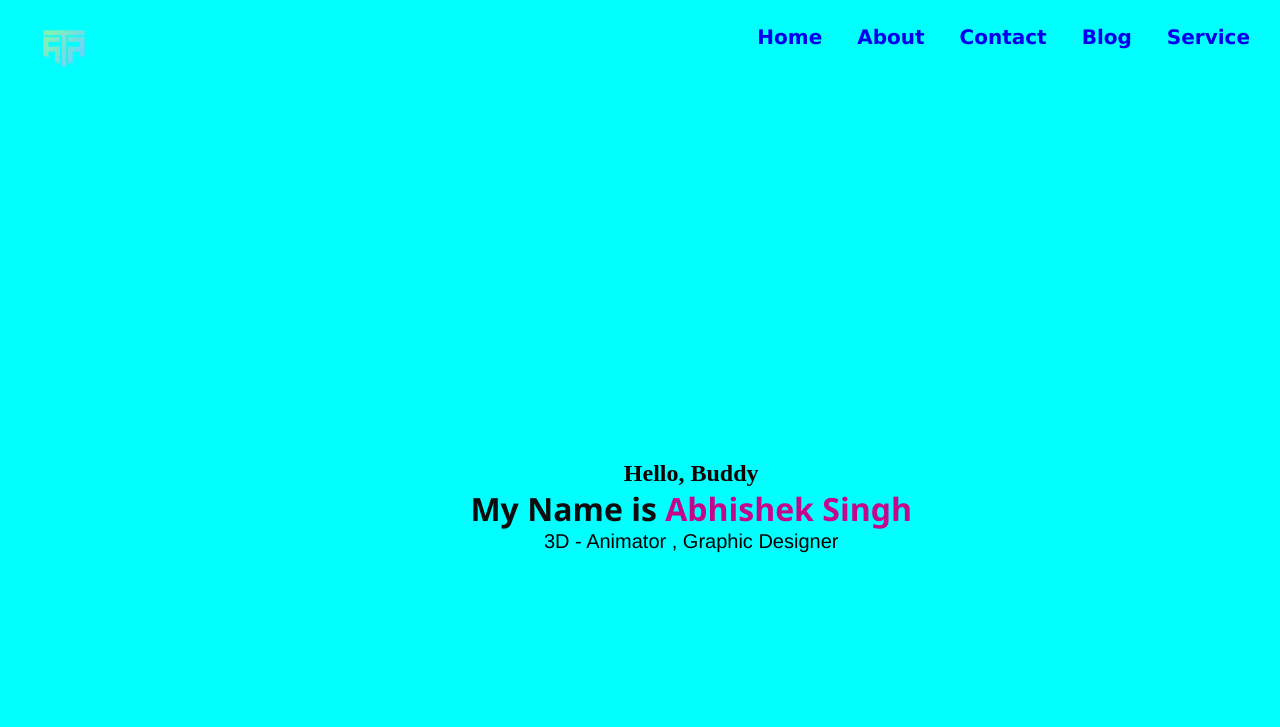
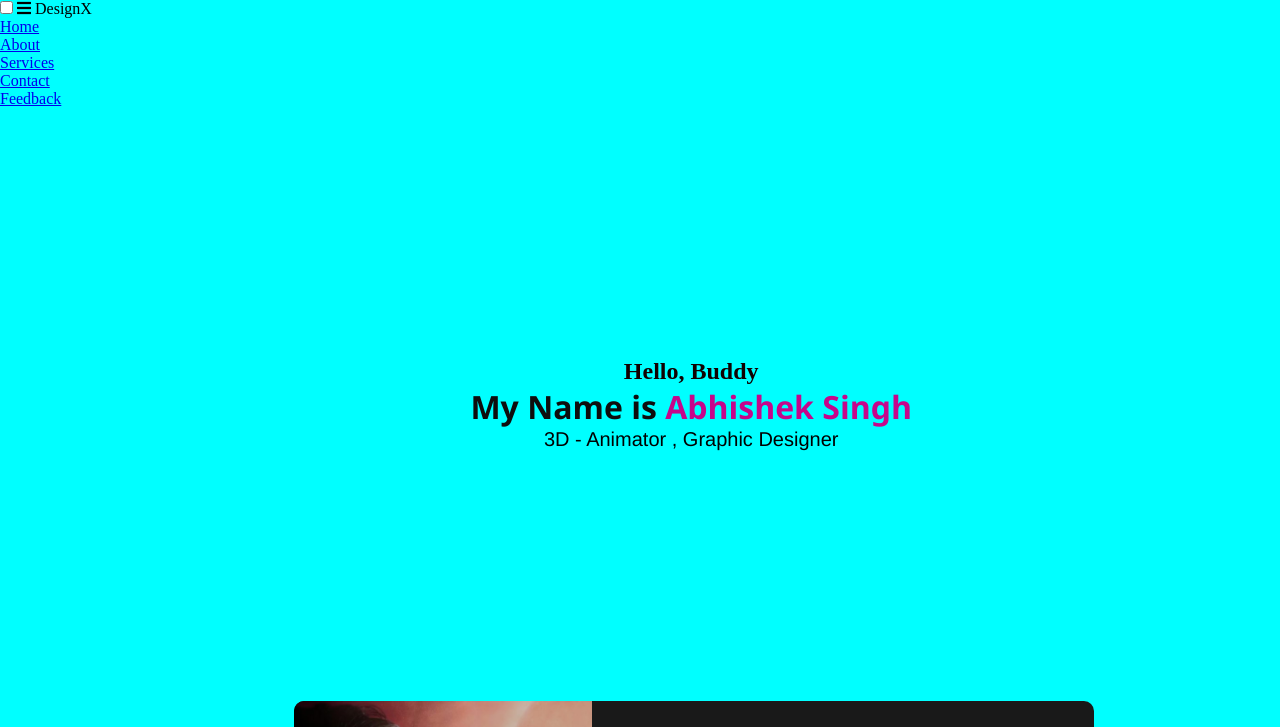
Before and after one commit to Abhithecoder-22/port, a plain HTML site: page index.html in a window 1280 px wide. Shown: the top 727 px of the page. Drawn offline with Linux system fonts and the light colour scheme.

Commit message:
Update index.html
Signed-off-by: Abhijeet Singh <104694989+Abhithecoder-22@users.noreply.github.com>

```diff
--- a/index.html
+++ b/index.html
@@ -7,26 +7,26 @@
     <title>Portfolio</title>
     <link rel="stylesheet" href="style.css">
     <script src="https://kit.fontawesome.com/8edf8331f1.js" crossorigin="anonymous"></script>
+<link rel="stylesheet" href="https://cdnjs.cloudflare.com/ajax/libs/font-awesome/5.15.3/css/all.min.css"/>
+  </head>
 </head>
 <body>
     <div class="container">
-        <div class="top">
-        <div class="logo">
-            <img src="logo.png" alt="">
-        <!-- <h2 >Portfo<span>lio </h2></span> -->
-    </div>
-
-
-
-
-                <ul >
-                    <li><a href="#">Home</li></a>
-                    <li><a href="#"> About</li></a>
-                    <li><a href=".contact-me"> Contact</li></a>
-                    <li><a href="#"> Blog</li></a>
-                    <li><a href="#"> Service</li></a>
-                </ul>
-
+        <nav>
+            <input type="checkbox" id="check">
+            <label for="check" class="checkbtn">
+              <i class="fas fa-bars"></i>
+            </label>
+            <label class="logo">DesignX</label>
+            <ul>
+              <li><a class="active" href="#">Home</a></li>
+              <li><a href="#">About</a></li>
+              <li><a href="#">Services</a></li>
+              <li><a href="#">Contact</a></li>
+              <li><a href="#">Feedback</a></li>
+            </ul>
+          </nav>
+        <section></section>
         </div>
 
     <div class="left">
```
